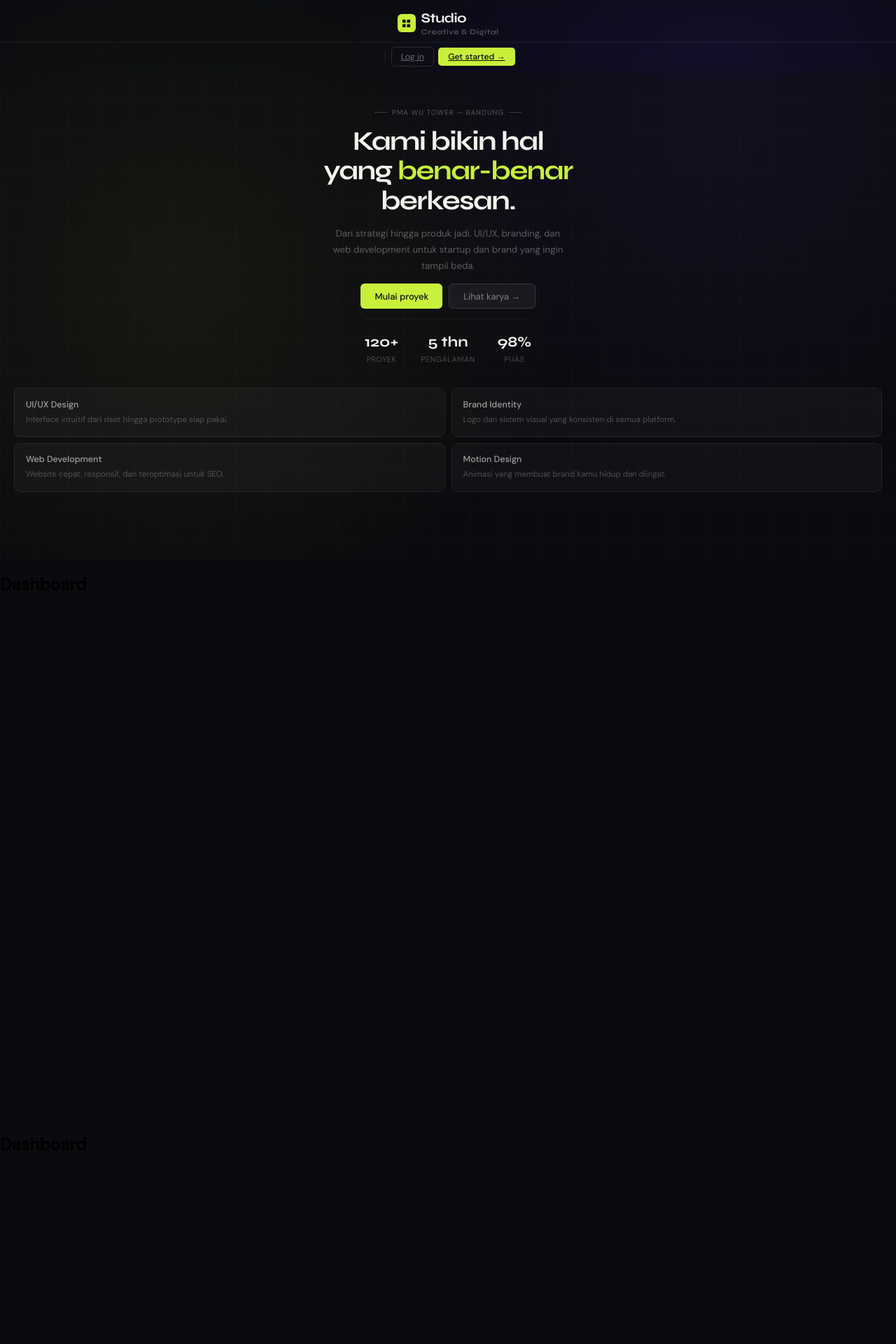
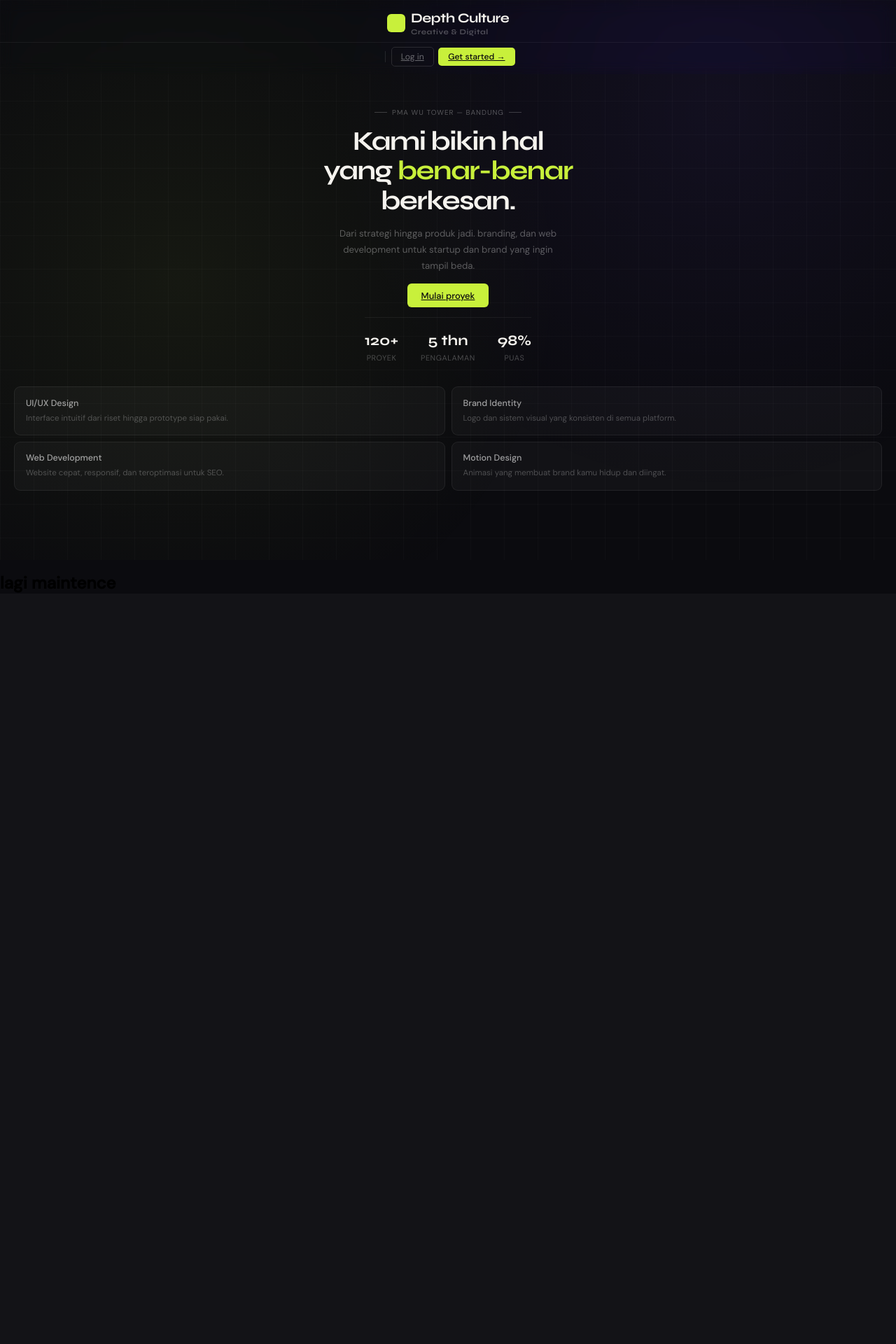
Before and after one commit to denidatanalis-max/depth, a Django app: page / in a window 1280 px wide. Shown: the top 1920 px of the page at 70% size. After the commit the page ends 847 px from the top, so only its background shows below. Run offline with Django 5.2, Linux system fonts and the light colour scheme.

Commit message:
12112250426

```diff
--- a/templates/accounts/login.html
+++ b/templates/accounts/login.html
@@ -179,12 +179,6 @@
         <div class="login-wrap">
             <div class="login-logo">
                 <div style="width:26px;height:26px;border-radius:6px;background:#c8f03b;display:flex;align-items:center;justify-content:center;flex-shrink:0;">
-                    <svg viewBox="0 0 14 14" fill="none" xmlns="http://www.w3.org/2000/svg" style="width:13px;height:13px;">
-                        <rect x="1" y="1" width="5" height="5" rx="1" fill="#0b0b0f"/>
-                        <rect x="8" y="1" width="5" height="5" rx="1" fill="#0b0b0f"/>
-                        <rect x="1" y="8" width="5" height="5" rx="1" fill="#0b0b0f"/>
-                        <rect x="8" y="8" width="5" height="5" rx="1" fill="#0b0b0f"/>
-                    </svg>
                 </div>
                 <div class="login-logo-text">
                     <div class="logo-name">Depth <span class="logo-definition">Culture</span></div>
--- a/templates/dashboard.html
+++ b/templates/dashboard.html
@@ -11,14 +11,29 @@
     <div class="scene" id="scene">
         <div class="0">
             {% include 'partials/navbar.html' %}
-            <section style="height:100vh">
-                <h1>Dashboard</h1>
-            </section>
-            <section style="height:100vh">
-                <h1>Dashboard</h1>
-            </section>
-            <section style="height:100vh">
-                <h1>Dashboard</h1>
+            <div class="hero">
+                <div class="hero-kicker"><span class="hero-kicker-line"></span>pma wu tower — Bandung<span class="hero-kicker-line"></span></div>
+                    <h1>Kami bikin hal<br>yang <em>benar-benar</em><br>berkesan.</h1>
+                    <p class="hero-sub">Dari strategi hingga produk jadi. branding, dan web development untuk startup dan brand yang ingin tampil beda.</p>
+                        <div class="hero-btns">
+                        <a href="#" class="hbtn-p">Mulai proyek</a>
+                    </div>
+                    <div class="hero-stats">
+                        <div><span class="stat-num">120+</span><span class="stat-lbl">Proyek</span></div>
+                        <div><span class="stat-num">5 thn</span><span class="stat-lbl">Pengalaman</span></div>
+                        <div><span class="stat-num">98%</span><span class="stat-lbl">Puas</span></div>
+                    </div>
+                </div>
+
+                <div class="card-row">
+                    <div class="card"><h4>UI/UX Design</h4><p>Interface intuitif dari riset hingga prototype siap pakai.</p></div>
+                    <div class="card"><h4>Brand Identity</h4><p>Logo dan sistem visual yang konsisten di semua platform.</p></div>
+                    <div class="card"><h4>Web Development</h4><p>Website cepat, responsif, dan teroptimasi untuk SEO.</p></div>
+                    <div class="card"><h4>Motion Design</h4><p>Animasi yang membuat brand kamu hidup dan diingat.</p></div>
+                </div>
+            <div class="spacer"></div>
+            <section>
+                <h1>lagi maintence</h1>
             </section>
         </div>
     </div>
--- a/templates/partials/navbar.html
+++ b/templates/partials/navbar.html
@@ -7,15 +7,9 @@
             <div class="logo-bar">
                 <div class="logo">
                     <div class="logo-icon">
-              <svg viewBox="0 0 14 14" fill="none" xmlns="http://www.w3.org/2000/svg">
-              <rect x="1" y="1" width="5" height="5" rx="1" fill="#0b0b0f"/>
-              <rect x="8" y="1" width="5" height="5" rx="1" fill="#0b0b0f"/>
-              <rect x="1" y="8" width="5" height="5" rx="1" fill="#0b0b0f"/>
-              <rect x="8" y="8" width="5" height="5" rx="1" fill="#0b0b0f"/>
-              </svg>
                     </div>
                 <div>
-              <div class="logo-name">Studio</div>
+                    <div class="logo-name">Depth <span class="logo-definition">Culture</span></div>
                     <div class="logo-tagline">Creative & Digital</div>
                 </div>
                 </div>
@@ -67,26 +61,3 @@
           </div>
       </div>
     </div>
-
-      <div class="hero">
-      <div class="hero-kicker"><span class="hero-kicker-line"></span>pma wu tower — Bandung<span class="hero-kicker-line"></span></div>
-        <h1>Kami bikin hal<br>yang <em>benar-benar</em><br>berkesan.</h1>
-        <p class="hero-sub">Dari strategi hingga produk jadi. UI/UX, branding, dan web development untuk startup dan brand yang ingin tampil beda.</p>
-    <div class="hero-btns">
-          <button class="hbtn-p">Mulai proyek</button>
-          <button class="hbtn-s">Lihat karya →</button>
-      </div>
-      <div class="hero-stats">
-          <div><span class="stat-num">120+</span><span class="stat-lbl">Proyek</span></div>
-          <div><span class="stat-num">5 thn</span><span class="stat-lbl">Pengalaman</span></div>
-          <div><span class="stat-num">98%</span><span class="stat-lbl">Puas</span></div>
-      </div>
-      </div>
-
-        <div class="card-row">
-        <div class="card"><h4>UI/UX Design</h4><p>Interface intuitif dari riset hingga prototype siap pakai.</p></div>
-        <div class="card"><h4>Brand Identity</h4><p>Logo dan sistem visual yang konsisten di semua platform.</p></div>
-        <div class="card"><h4>Web Development</h4><p>Website cepat, responsif, dan teroptimasi untuk SEO.</p></div>
-        <div class="card"><h4>Motion Design</h4><p>Animasi yang membuat brand kamu hidup dan diingat.</p></div>
-      </div>
-      <div class="spacer"></div>
```
Lines whose indentation alone changed are shown as unchanged.
